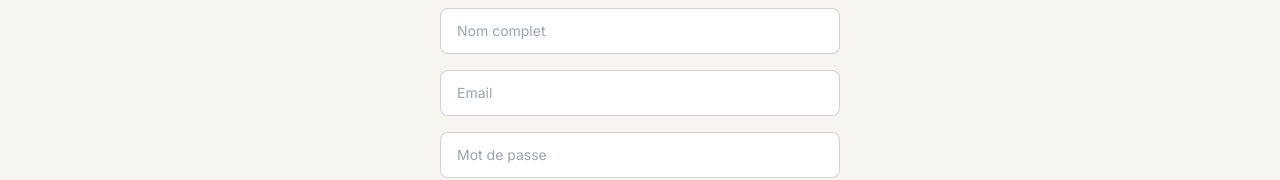
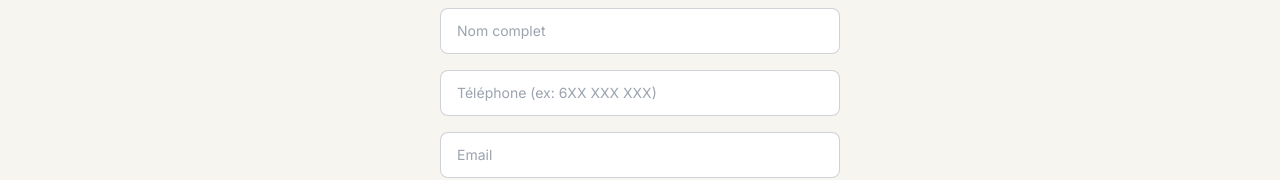
Before and after one commit to BAVAELISEE/PHAYO-plateforme, a Next.js app: page /register in a window 1280 px wide. Shown: the part 275-455 px from the top of the page. Built offline with nearby package versions, Linux system fonts and the light colour scheme; no server answers.

Commit message:
Update page.js

```diff
--- a/app/register/page.js
+++ b/app/register/page.js
@@ -8,6 +8,7 @@ import { regionsCameroun } from "@/lib/cameroun";
 export default function Register() {
   const [role, setRole] = useState("client");
   const [nom, setNom] = useState("");
+  const [telephone, setTelephone] = useState("");
   const [email, setEmail] = useState("");
   const [motDePasse, setMotDePasse] = useState("");
   const [region, setRegion] = useState("");
@@ -37,7 +38,7 @@ export default function Register() {
       email,
       password: motDePasse,
       options: {
-        data: { nom, role, region, departement },
+        data: { nom, telephone, role, region, departement },
       },
     });
 
@@ -74,6 +75,11 @@ export default function Register() {
         <input
           type="text" placeholder="Nom complet" required
           value={nom} onChange={(e) => setNom(e.target.value)}
+          className="border border-ink/20 rounded-lg px-4 py-3 text-sm"
+        />
+        <input
+          type="tel" placeholder="Téléphone (ex: 6XX XXX XXX)" required
+          value={telephone} onChange={(e) => setTelephone(e.target.value)}
           className="border border-ink/20 rounded-lg px-4 py-3 text-sm"
         />
         <input
```
